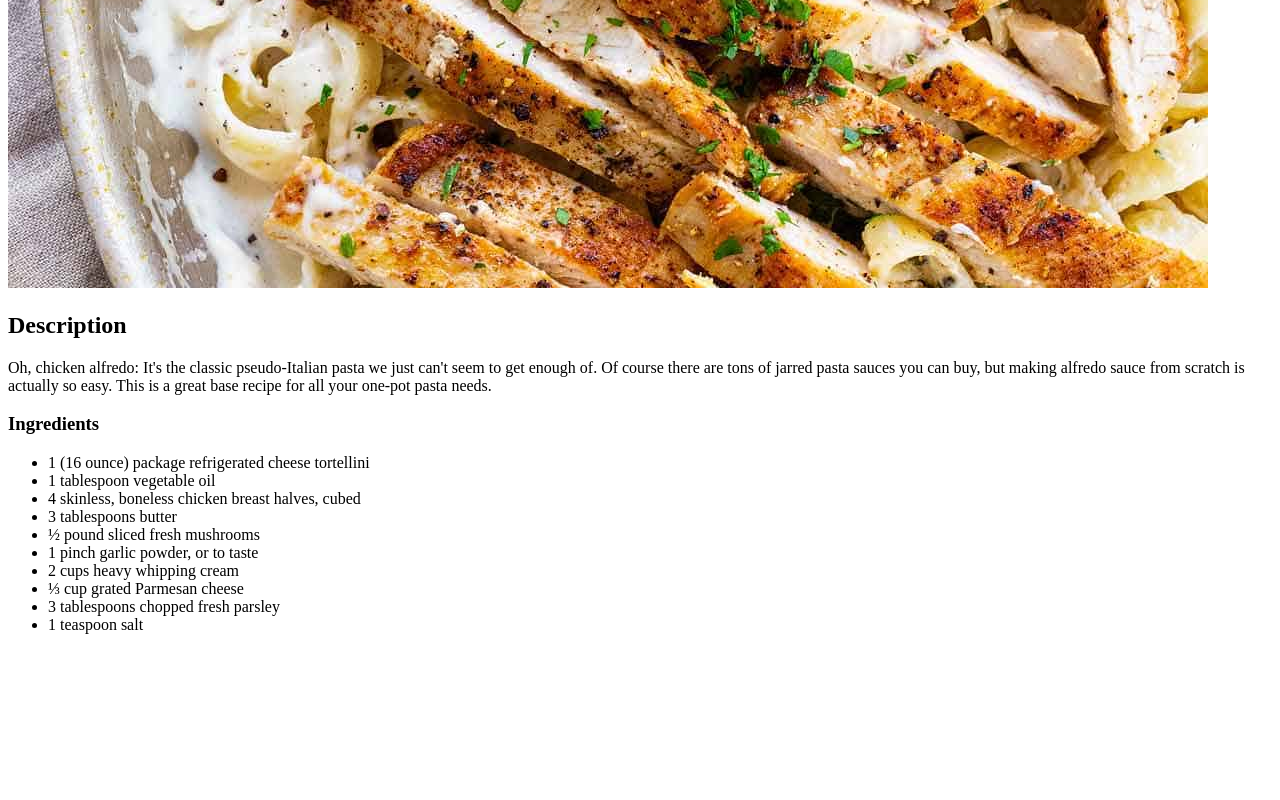
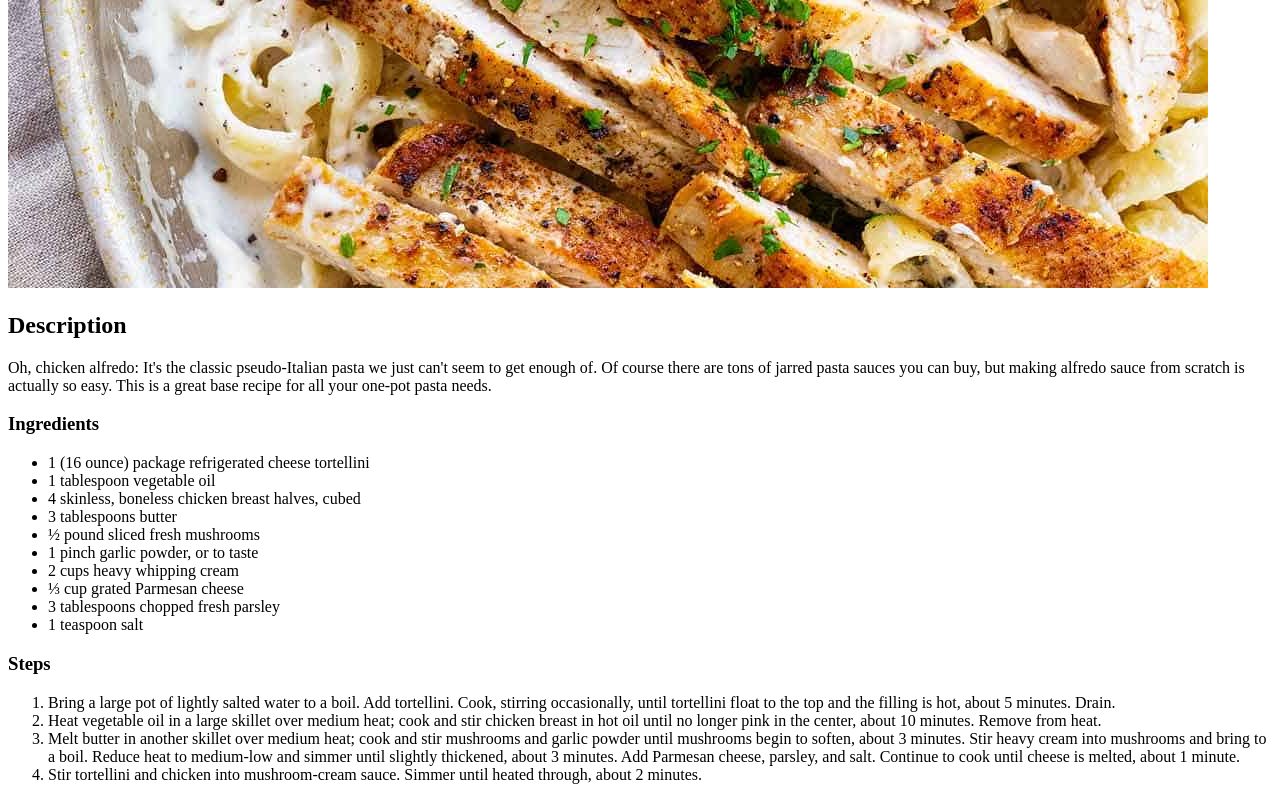
Before and after one commit to JoseAGNunez/odin-recipes, a plain HTML site: page recipes/chickenalfredo.html in a window 1280 px wide. Shown: the part 992-1792 px from the top of the page. Before the commit the page ends 1642 px from the top, so only its background shows below. Drawn offline with Linux system fonts and the light colour scheme.

Commit message:
Add steps to recipes
Wrap text for readability

```diff
--- a/recipes/chickenalfredo.html
+++ b/recipes/chickenalfredo.html
@@ -11,10 +11,7 @@
     <img src="./../images/chickenalfredo.jpg">
     <h2>Description</h2>
     <p>
-        Oh, chicken alfredo: It's the classic pseudo-Italian pasta we just
-        can't seem to get enough of. Of course there are tons of jarred pasta
-        sauces you can buy, but making alfredo sauce from scratch is actually
-        so easy. This is a great base recipe for all your one-pot pasta needs.
+        Oh, chicken alfredo: It's the classic pseudo-Italian pasta we just can't seem to get enough of. Of course there are tons of jarred pasta sauces you can buy, but making alfredo sauce from scratch is actually so easy. This is a great base recipe for all your one-pot pasta needs.
     </p>
     <h3>Ingredients</h3>
     <ul>
@@ -29,5 +26,12 @@
         <li>3 tablespoons chopped fresh parsley</li>
         <li>1 teaspoon salt</li>
     </ul>
+    <h3>Steps</h3>
+    <ol>
+        <li>Bring a large pot of lightly salted water to a boil. Add tortellini. Cook, stirring occasionally, until tortellini float to the top and the filling is hot, about 5 minutes. Drain.</li>
+        <li>Heat vegetable oil in a large skillet over medium heat; cook and stir chicken breast in hot oil until no longer pink in the center, about 10 minutes. Remove from heat.</li>
+        <li>Melt butter in another skillet over medium heat; cook and stir mushrooms and garlic powder until mushrooms begin to soften, about 3 minutes. Stir heavy cream into mushrooms and bring to a boil. Reduce heat to medium-low and simmer until slightly thickened, about 3 minutes. Add Parmesan cheese, parsley, and salt. Continue to cook until cheese is melted, about 1 minute.</li>
+        <li>Stir tortellini and chicken into mushroom-cream sauce. Simmer until heated through, about 2 minutes.</li>
+    </ol>
 </body>
 </html>
```
Also changed, not shown: recipes/broccolibeef.html (+6 -5 lines), recipes/friedrice.html (+7 -5 lines).
